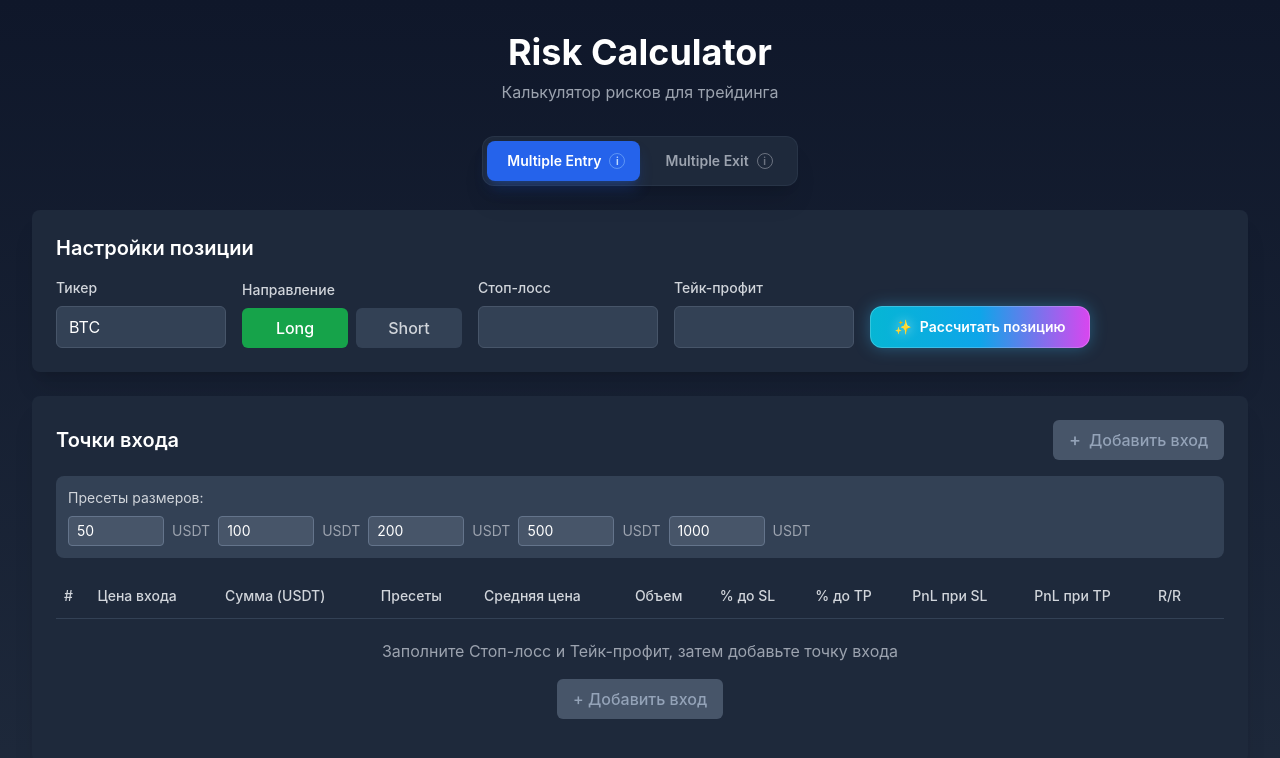
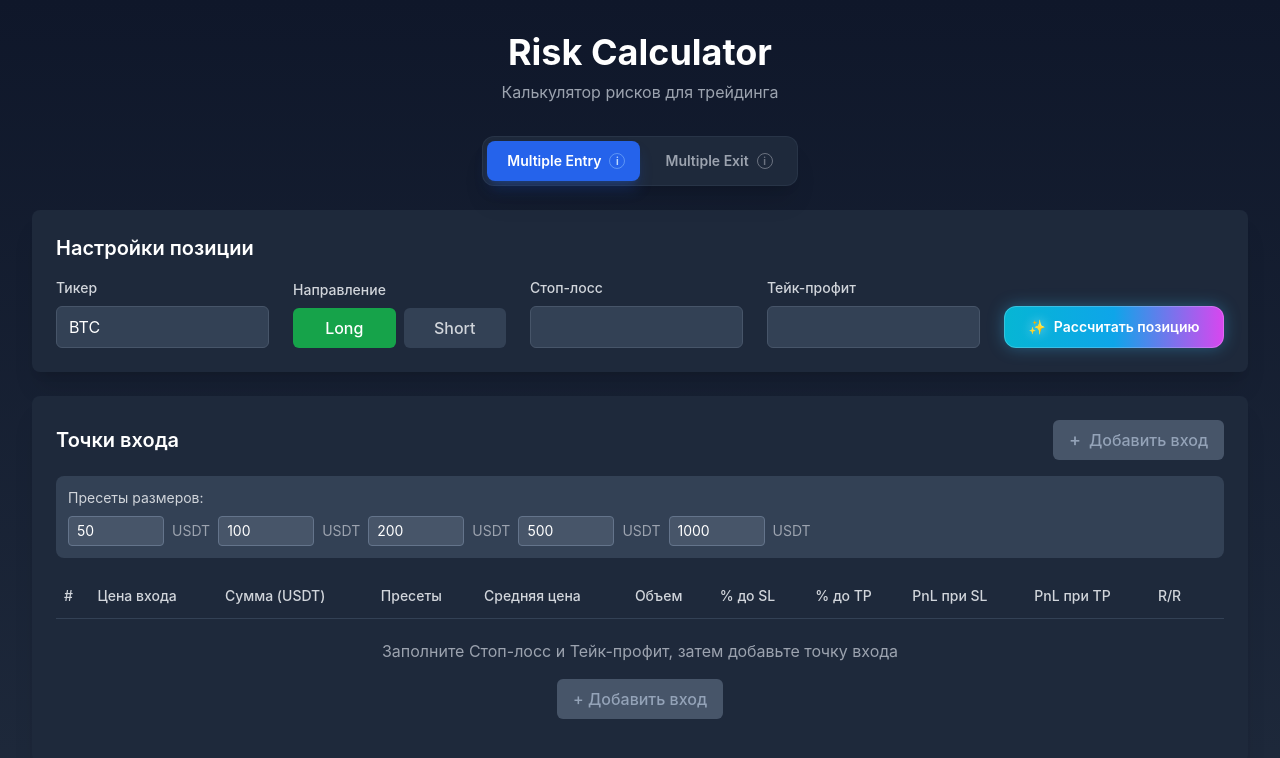
Before and after one commit to IvanPlotnikov94/risk-calculator, a Vue app: page / in a window 1280 px wide. Shown: the top 758 px of the page. Built offline with nearby package versions, Linux system fonts and the light colour scheme.

Commit message:
Fix position settings layout (with adaptive design)

```diff
--- a/src/components/PositionSettings.vue
+++ b/src/components/PositionSettings.vue
@@ -39,9 +39,9 @@ const handleOpenMagicModal = () => {
   <div class="bg-slate-800 rounded-lg p-6 shadow-xl">
     <h2 class="text-xl font-semibold text-white mb-4">Настройки позиции</h2>
 
-    <div class="flex flex-wrap items-end gap-4">
+    <div class="flex flex-wrap items-end gap-4 md:gap-6 md:justify-between">
       <!-- Ticker -->
-      <div class="w-full md:w-[170px]">
+      <div class="w-full md:flex-1 md:min-w-[150px]">
         <label class="block text-sm font-medium text-gray-300 mb-2">
           Тикер
         </label>
@@ -54,7 +54,7 @@ const handleOpenMagicModal = () => {
       </div>
 
       <!-- Direction -->
-      <div class="w-full md:w-[220px]">
+      <div class="w-full md:flex-1 md:min-w-[200px]">
         <label class="block text-sm font-medium text-gray-300 mb-2">
           Направление
         </label>
@@ -85,7 +85,7 @@ const handleOpenMagicModal = () => {
       </div>
 
       <!-- Stop Loss (shared) -->
-      <div class="w-full md:w-[180px]">
+      <div class="w-full md:flex-1 md:min-w-[160px]">
         <label class="block text-sm font-medium text-gray-300 mb-2">
           Стоп-лосс
         </label>
@@ -110,7 +110,7 @@ const handleOpenMagicModal = () => {
       </div>
 
       <!-- Entry mode: Take Profit -->
-      <div v-if="!isExitMode" class="w-full md:w-[180px]">
+      <div v-if="!isExitMode" class="w-full md:flex-1 md:min-w-[160px]">
         <label class="block text-sm font-medium text-gray-300 mb-2">
           Тейк-профит
         </label>
@@ -137,7 +137,7 @@ const handleOpenMagicModal = () => {
       <button
         v-if="!isExitMode"
         type="button"
-        class="group relative h-[42px] w-full md:w-auto md:min-w-[220px] rounded-xl bg-gradient-to-r from-cyan-500 via-sky-500 to-fuchsia-500 px-4 py-2 font-semibold text-white shadow-[0_0_16px_rgba(56,189,248,0.35)] transition-all duration-300 hover:scale-[1.02] hover:shadow-[0_0_22px_rgba(217,70,239,0.45)] active:scale-[0.98] focus:outline-none focus:ring-2 focus:ring-fuchsia-400"
+        class="group relative h-[42px] w-full md:w-auto md:min-w-[220px] md:mx-auto xl:mx-0 xl:ml-auto rounded-xl bg-gradient-to-r from-cyan-500 via-sky-500 to-fuchsia-500 px-4 py-2 font-semibold text-white shadow-[0_0_16px_rgba(56,189,248,0.35)] transition-all duration-300 hover:scale-[1.02] hover:shadow-[0_0_22px_rgba(217,70,239,0.45)] active:scale-[0.98] focus:outline-none focus:ring-2 focus:ring-fuchsia-400"
         aria-label="Открыть модальное окно расчета позиции"
         tabindex="0"
         @click="handleOpenMagicModal"
@@ -150,7 +150,7 @@ const handleOpenMagicModal = () => {
       </button>
 
       <!-- Exit mode: Entry Price -->
-      <div v-if="isExitMode" class="w-full md:w-[180px]">
+      <div v-if="isExitMode" class="w-full md:flex-1 md:min-w-[160px]">
         <label class="block text-sm font-medium text-gray-300 mb-2">
           Цена входа
         </label>
@@ -164,7 +164,7 @@ const handleOpenMagicModal = () => {
       </div>
 
       <!-- Exit mode: Total Volume -->
-      <div v-if="isExitMode" class="w-full md:w-[180px]">
+      <div v-if="isExitMode" class="w-full md:flex-1 md:min-w-[160px]">
         <label class="block text-sm font-medium text-gray-300 mb-2">
           Объем позиции (USDT)
         </label>
@@ -180,7 +180,7 @@ const handleOpenMagicModal = () => {
       <button
         v-if="isExitMode"
         type="button"
-        class="group relative h-[42px] w-full md:w-auto md:min-w-[220px] rounded-xl bg-gradient-to-r from-cyan-500 via-sky-500 to-fuchsia-500 px-4 py-2 font-semibold text-white shadow-[0_0_16px_rgba(56,189,248,0.35)] transition-all duration-300 hover:scale-[1.02] hover:shadow-[0_0_22px_rgba(217,70,239,0.45)] active:scale-[0.98] focus:outline-none focus:ring-2 focus:ring-fuchsia-400"
+        class="group relative h-[42px] w-full md:w-auto md:min-w-[220px] md:mx-auto xl:mx-0 xl:ml-auto rounded-xl bg-gradient-to-r from-cyan-500 via-sky-500 to-fuchsia-500 px-4 py-2 font-semibold text-white shadow-[0_0_16px_rgba(56,189,248,0.35)] transition-all duration-300 hover:scale-[1.02] hover:shadow-[0_0_22px_rgba(217,70,239,0.45)] active:scale-[0.98] focus:outline-none focus:ring-2 focus:ring-fuchsia-400"
         aria-label="Открыть модальное окно расчета позиции"
         tabindex="0"
         @click="handleOpenMagicModal"
```
